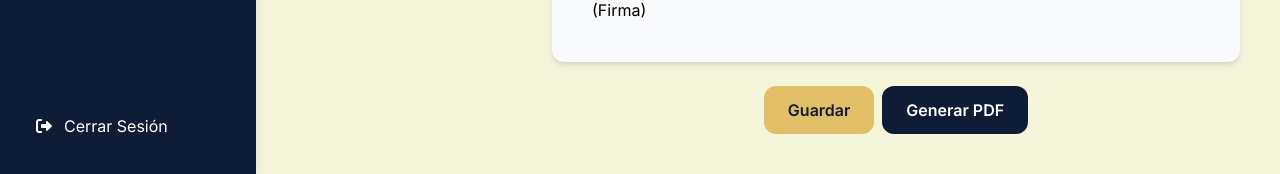
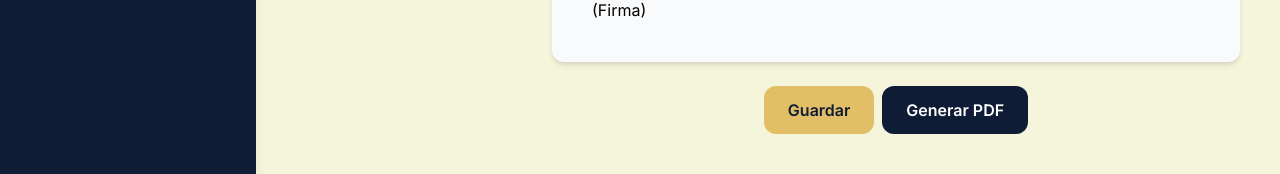
Before and after one commit to benjix908/docuemprende, a Flask app: page /memorando in a window 1280 px wide. Shown: the part 738-912 px from the top of the page. Run offline with Flask 3, Linux system fonts and the light colour scheme; a user stored in the database is signed in; some libraries are stand-ins or nearby versions.

Commit message:
Update memorando.html

```diff
--- a/Python/templates/memorando.html
+++ b/Python/templates/memorando.html
@@ -175,12 +175,6 @@
                     </a>
                 </nav>
             </div>
-            <div class="mt-8">
-                <a href="{{ url_for('logout') }}" class="flex items-center p-3 rounded-lg text-white hover:bg-white hover:text-blue-950 transition-colors">
-                    <i class="fas fa-sign-out-alt mr-3"></i>
-                    <span>Cerrar Sesión</span>
-                </a>
-            </div>
         </div>
     </aside>
 
```
